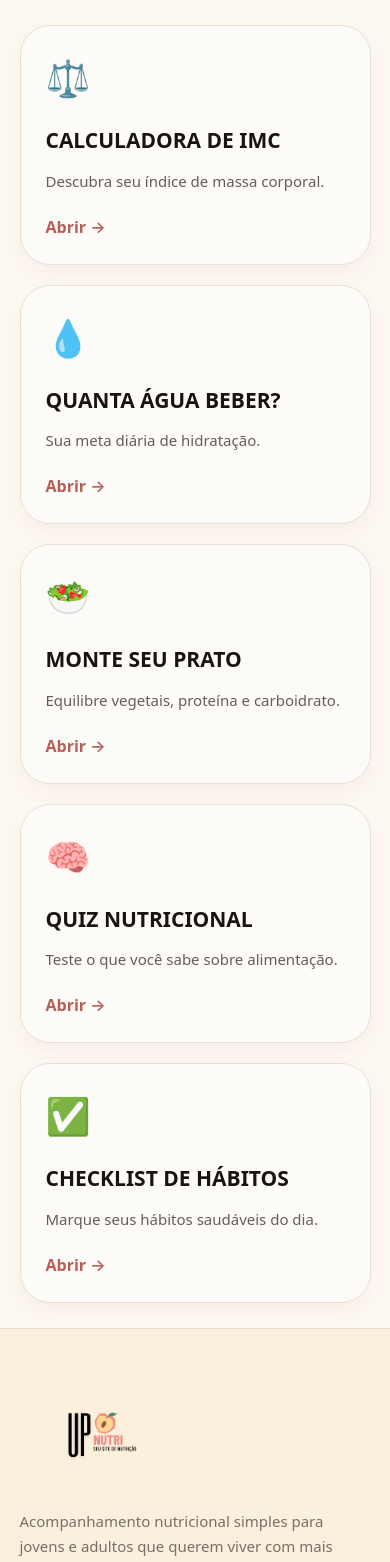
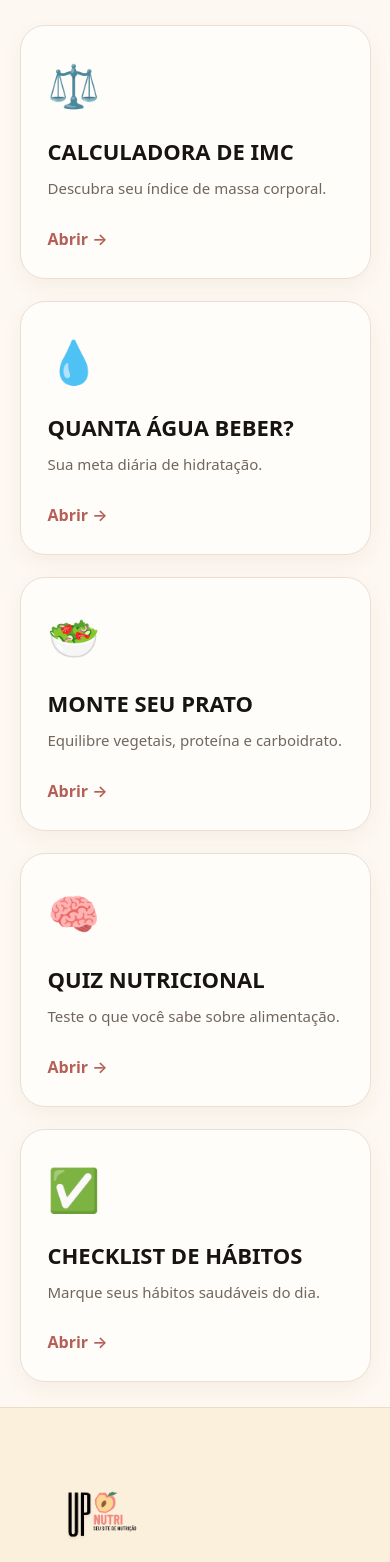
Before and after one commit to emillyy000/projeto_mvc2, a PHP site: page /ferramentas in a window 390 px wide; the page is wider, and only the part inside the window is pictured. Shown: the part 125-1687 px from the top of that part. Run offline with PHP 8.4, Linux system fonts and the light colour scheme.

Commit message:
Mudei o css

```diff
--- a/public/css/estilo.css
+++ b/public/css/estilo.css
@@ -1797,6 +1797,87 @@ body {
 }
 
 /* Celular */
+/* =========================
+   FERRAMENTAS UP NUTRI
+========================= */
+
+.tools-page {
+    background-color: #FDF8F1;
+    min-height: 600px;
+    padding: 45px 5%;
+}
+
+.tools-grid {
+    max-width: 1200px;
+    margin: 0 auto;
+
+    display: grid;
+    grid-template-columns: repeat(3, 1fr);
+    gap: 22px;
+}
+
+.tool-card {
+    background: #FFFDF9;
+    border: 1px solid #EADFD3;
+    border-radius: 32px;
+
+    padding: 32px 30px;
+    min-height: 230px;
+
+    display: flex;
+    flex-direction: column;
+
+    box-shadow: 0 8px 22px rgba(100, 65, 40, 0.05);
+    transition: transform 0.3s ease, box-shadow 0.3s ease;
+}
+
+.tool-card:hover {
+    transform: translateY(-6px);
+    box-shadow: 0 14px 30px rgba(100, 65, 40, 0.10);
+    border-color: #E5CFC0;
+}
+
+.tool-icon {
+    font-size: 42px;
+    margin-bottom: 22px;
+}
+
+.tool-card h2 {
+    font-size: 24px;
+    margin-bottom: 12px;
+    color: #171412;
+    line-height: 1.2;
+}
+
+.tool-card p {
+    font-size: 15px;
+    color: #71665D;
+    line-height: 1.7;
+    margin-bottom: 25px;
+}
+
+.tool-link {
+    color: #B65F56;
+    font-weight: 600;
+    text-decoration: none;
+    margin-top: auto;
+    display: inline-block;
+    transition: transform 0.3s ease, color 0.3s ease;
+}
+
+.tool-link:hover {
+    color: #171412;
+    transform: translateX(5px);
+}
+
+/* Tablet */
+@media (max-width: 900px) {
+    .tools-grid {
+        grid-template-columns: repeat(2, 1fr);
+    }
+}
+
+/* Celular */
 @media (max-width: 600px) {
     .tools-page {
         padding: 25px 5%;
@@ -1807,11 +1888,12 @@ body {
     }
 
     .tool-card {
-        padding: 25px;
-        min-height: 200px;
+        min-height: 210px;
+        padding: 27px;
+        border-radius: 25px;
     }
 
     .tool-card h2 {
-        font-size: 21px;
-    }
-}
+        font-size: 22px;
+    }
+}
```
